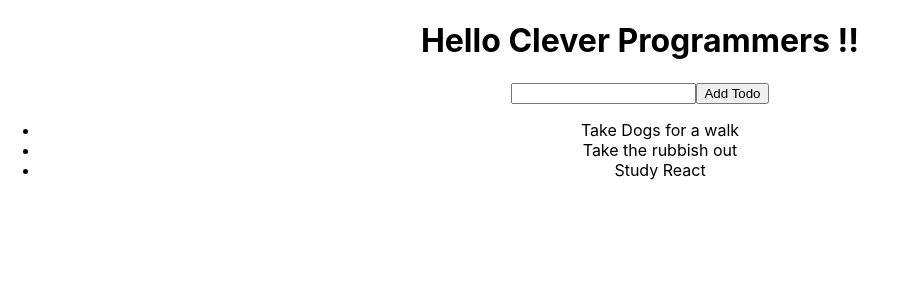
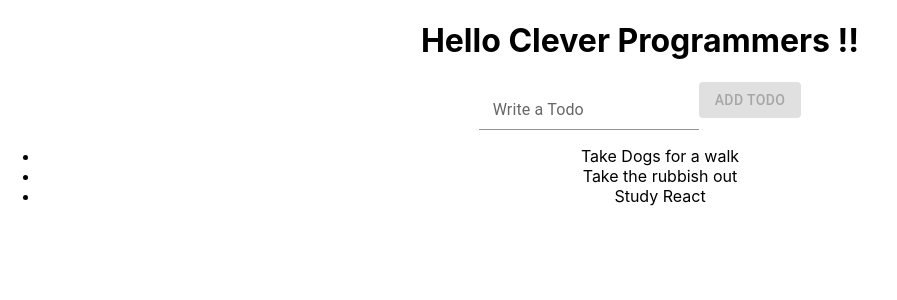
Before and after one commit to reanderagulto/react-todo, a React (Create React App) app: page / in a window 1280 px wide. Shown: the top 300 px of the page, without its empty margins (0-897 px from the left). Built offline with nearby package versions, Linux system fonts and the light colour scheme.

Commit message:
Added MUI

```diff
--- a/package.json
+++ b/package.json
@@ -3,6 +3,9 @@
   "version": "0.1.0",
   "private": true,
   "dependencies": {
+    "@emotion/react": "^11.10.0",
+    "@emotion/styled": "^11.10.0",
+    "@mui/material": "^5.9.3",
     "@testing-library/jest-dom": "^5.16.5",
     "@testing-library/react": "^13.3.0",
     "@testing-library/user-event": "^13.5.0",
--- a/src/App.css
+++ b/src/App.css
@@ -36,3 +36,7 @@
     transform: rotate(360deg);
   }
 }
+
+.todo-controls{
+  margin-bottom: 20px;
+}
--- a/src/App.js
+++ b/src/App.js
@@ -1,5 +1,7 @@
 import React, { useState } from 'react';
+import { Button, FormControl, InputLabel, Input } from '@mui/material';
 import './App.css';
+import Todo from './Todo';
 
 function App() {
 
@@ -8,6 +10,7 @@
 
 const addTodo = (event) => {
   // This will fire off when we click the button
+  event.preventDefault();
   setTodos([...todos, input]);
   setInput('');
 }
@@ -15,12 +18,21 @@
 return (
   <div className="App">
     <h1>Hello Clever Programmers !!</h1>
-      <input value={input} onChange={ event => setInput( event.target.value )} />
-      <button onClick={ addTodo }>Add Todo</button>
+    <form>
+      <FormControl>
+        <InputLabel>Write a Todo</InputLabel>
+        <Input onChange={ event => setInput( event.target.value )} value={input} label="Todo" variant="outlined" />
+      </FormControl>
+      <Button type="submit" disabled={ !input } onClick={ addTodo } variant="contained">
+      Add Todo
+      </Button>
+    </form>
     <ul>
     {
       todos.map(todo => (
-            <li>{ todo }</li>
+        <Todo text={todo}/>
+
+        // <li>{ todo }</li>
       ))
     }
     </ul>
--- /dev/null
+++ b/src/Todo.js
@@ -0,0 +1,11 @@
+import React from 'react'
+
+function Todo( props ) {
+  return (
+    <div>
+        <li>{ props.text }</li>
+    </div>
+  )
+}
+
+export default Todo
```
Also changed, not shown: 1 other file (tests, documents, lock files or other folders). Lines whose indentation alone changed are shown as unchanged.
